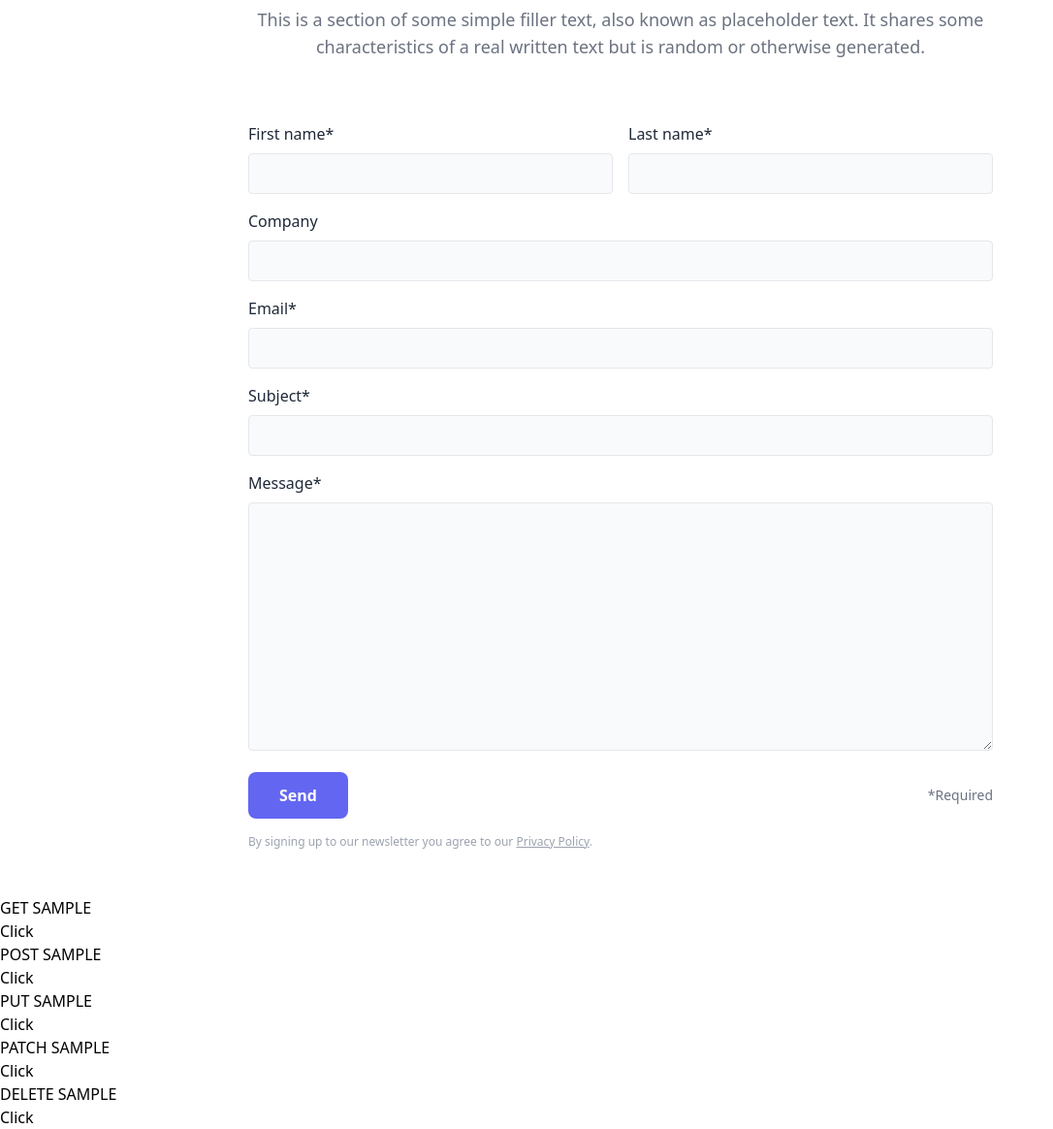
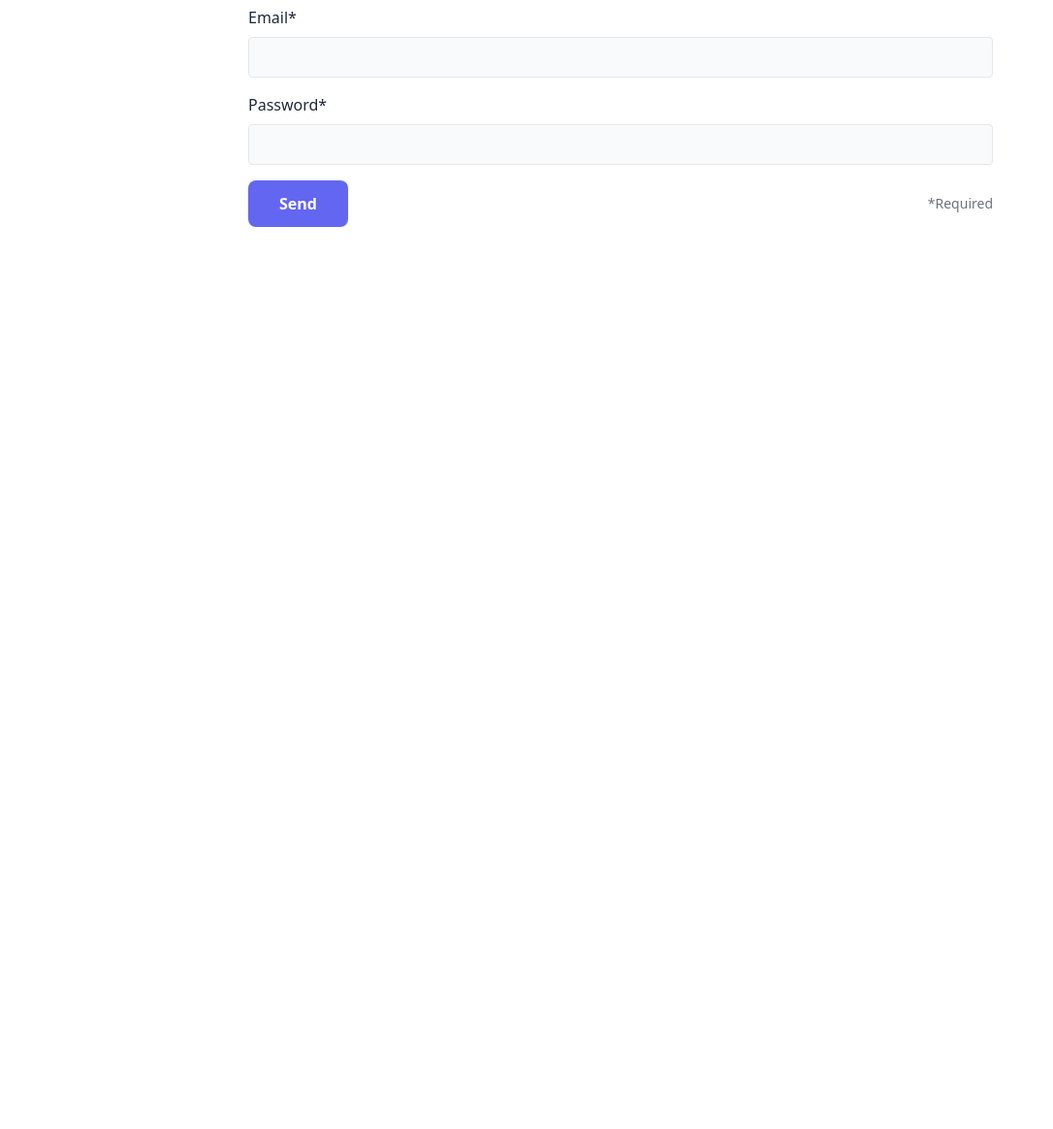
Before and after one commit to N-Laboratory/htmx-with-spring-boot, a website: page src/index.html in a window 1280 px wide. Shown: the part 102-1266 px from the top of the page at 97% size, without its empty margins (0-1086 px from the left). After the commit the page ends 800 px from the top, so only its background shows below. Drawn offline with Linux system fonts and the light colour scheme.

Commit message:
feat: implement form validation

```diff
--- a/src/index.html
+++ b/src/index.html
@@ -4,65 +4,35 @@
   <meta charset="UTF-8">
   <meta name="viewport" content="width=device-width, initial-scale=1.0">
   <link href="./output.css" rel="stylesheet">
+  <script src="js/htmx.min.js"></script>
 </head>
-<script src="https://unpkg.com/htmx.org@1.9.10"></script>
 <body>
   <div class="bg-white py-6 sm:py-8 lg:py-12">
     <div class="mx-auto max-w-screen-2xl px-4 md:px-8">
-      <!-- text - start -->
-      <div class="mb-10 md:mb-16">
-        <h2 class="mb-4 text-center text-2xl font-bold text-gray-800 md:mb-6 lg:text-3xl">Get in touch</h2>
-        <p class="mx-auto max-w-screen-md text-center text-gray-500 md:text-lg">This is a section of some simple filler text, also known as placeholder text. It shares some characteristics of a real written text but is random or otherwise generated.</p>
+      <div>
+        <h2 class="mb-4 text-center text-2xl font-bold text-gray-800 md:mb-6 lg:text-3xl">Form</h2>
       </div>
-      <!-- text - end -->
-      <!-- form - start -->
-      <form class="mx-auto grid max-w-screen-md gap-4 sm:grid-cols-2">
-        <div>
-          <label for="first-name" class="mb-2 inline-block text-sm text-gray-800 sm:text-base">First name*</label>
-          <input name="first-name" class="w-full rounded border bg-gray-50 px-3 py-2 text-gray-800 outline-none ring-indigo-300 transition duration-100 focus:ring" />
-        </div>
-        <div>
-          <label for="last-name" class="mb-2 inline-block text-sm text-gray-800 sm:text-base">Last name*</label>
-          <input name="last-name" class="w-full rounded border bg-gray-50 px-3 py-2 text-gray-800 outline-none ring-indigo-300 transition duration-100 focus:ring" />
+      <form id="sample-form" hx-post="https://jsonplaceholder.typicode.com/posts" class="mx-auto grid max-w-screen-md gap-4 sm:grid-cols-2">
+        <div class="sm:col-span-2">
+          <label for="email" class="mb-2 inline-block text-sm text-gray-800 sm:text-base">Email*</label>
+          <input type="email" name="email" class="w-full rounded border bg-gray-50 px-3 py-2 text-gray-800 outline-none ring-indigo-300 transition duration-100 focus:ring"
+            pattern=".+@.+\..+" required />
         </div>
         <div class="sm:col-span-2">
-          <label for="company" class="mb-2 inline-block text-sm text-gray-800 sm:text-base">Company</label>
-          <input name="company" class="w-full rounded border bg-gray-50 px-3 py-2 text-gray-800 outline-none ring-indigo-300 transition duration-100 focus:ring" />
-        </div>
-        <div class="sm:col-span-2">
-          <label for="email" class="mb-2 inline-block text-sm text-gray-800 sm:text-base">Email*</label>
-          <input name="email" class="w-full rounded border bg-gray-50 px-3 py-2 text-gray-800 outline-none ring-indigo-300 transition duration-100 focus:ring" />
-        </div>
-        <div class="sm:col-span-2">
-          <label for="subject" class="mb-2 inline-block text-sm text-gray-800 sm:text-base">Subject*</label>
-          <input name="subject" class="w-full rounded border bg-gray-50 px-3 py-2 text-gray-800 outline-none ring-indigo-300 transition duration-100 focus:ring" />
-        </div>
-        <div class="sm:col-span-2">
-          <label for="message" class="mb-2 inline-block text-sm text-gray-800 sm:text-base">Message*</label>
-          <textarea name="message" class="h-64 w-full rounded border bg-gray-50 px-3 py-2 text-gray-800 outline-none ring-indigo-300 transition duration-100 focus:ring"></textarea>
+          <label for="password" class="mb-2 inline-block text-sm text-gray-800 sm:text-base">Password*</label>
+          <input type="password" name="password" class="w-full rounded border bg-gray-50 px-3 py-2 text-gray-800 outline-none ring-indigo-300 transition duration-100 focus:ring"
+             minlength="8" pattern=".*\S+.*" required onkeyup="this.setCustomValidity('')"
+              hx-on:htmx:validation:validate="if (this.value === 'password') {
+                  this.setCustomValidity('Please enter another password')
+                  htmx.find('#sample-form').reportValidity()
+              }" />
         </div>
         <div class="flex items-center justify-between sm:col-span-2">
           <button class="inline-block rounded-lg bg-indigo-500 px-8 py-3 text-center text-sm font-semibold text-white outline-none ring-indigo-300 transition duration-100 hover:bg-indigo-600 focus-visible:ring active:bg-indigo-700 md:text-base">Send</button>
           <span class="text-sm text-gray-500">*Required</span>
         </div>
-        <p class="text-xs text-gray-400">By signing up to our newsletter you agree to our <a href="#" class="underline transition duration-100 hover:text-indigo-500 active:text-indigo-600">Privacy Policy</a>.</p>
       </form>
-      <!-- form - end -->
     </div>
   </div>
-  <h2>GET SAMPLE</h2>
-  <button hx-get="https://jsonplaceholder.typicode.com/posts/1">Click</button>
-
-  <h2>POST SAMPLE</h2>
-  <button hx-post="https://jsonplaceholder.typicode.com/posts">Click</button>
-
-  <h2>PUT SAMPLE</h2>
-  <button hx-put="https://jsonplaceholder.typicode.com/posts/1">Click</button>
-
-  <h2>PATCH SAMPLE</h2>
-  <button hx-patch="https://jsonplaceholder.typicode.com/posts/1">Click</button>
-
-  <h2>DELETE SAMPLE</h2>
-  <button hx-delete="https://jsonplaceholder.typicode.com/posts/1">Click</button>
 </body>
 </html>
```
